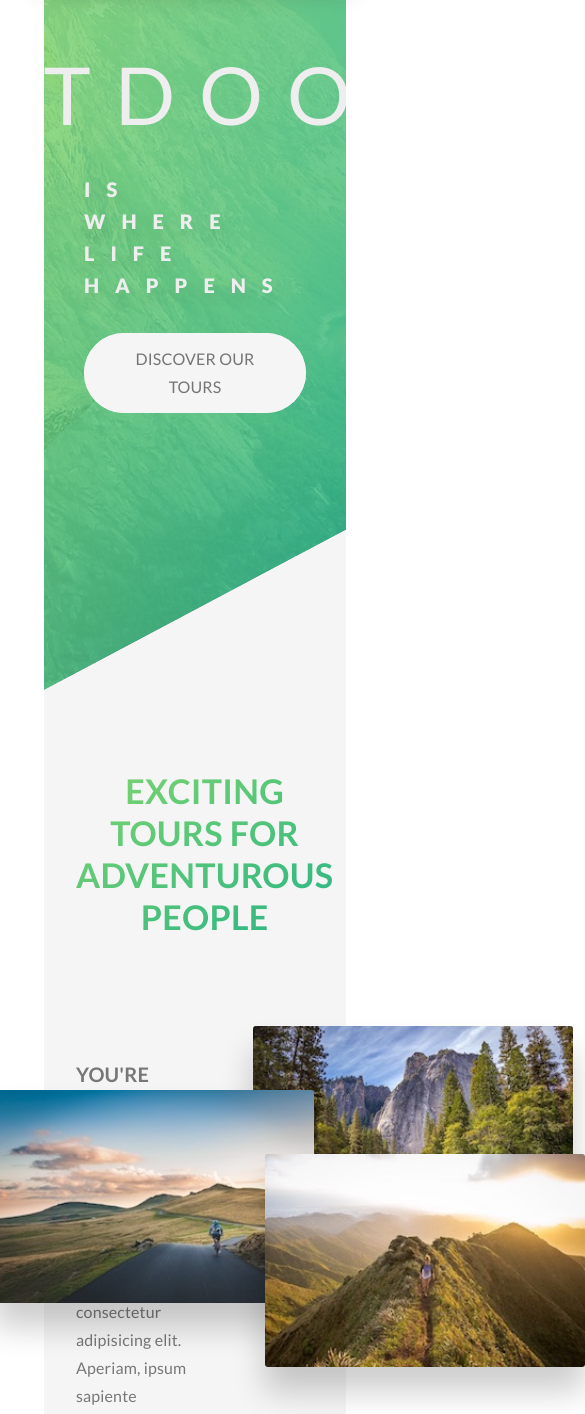
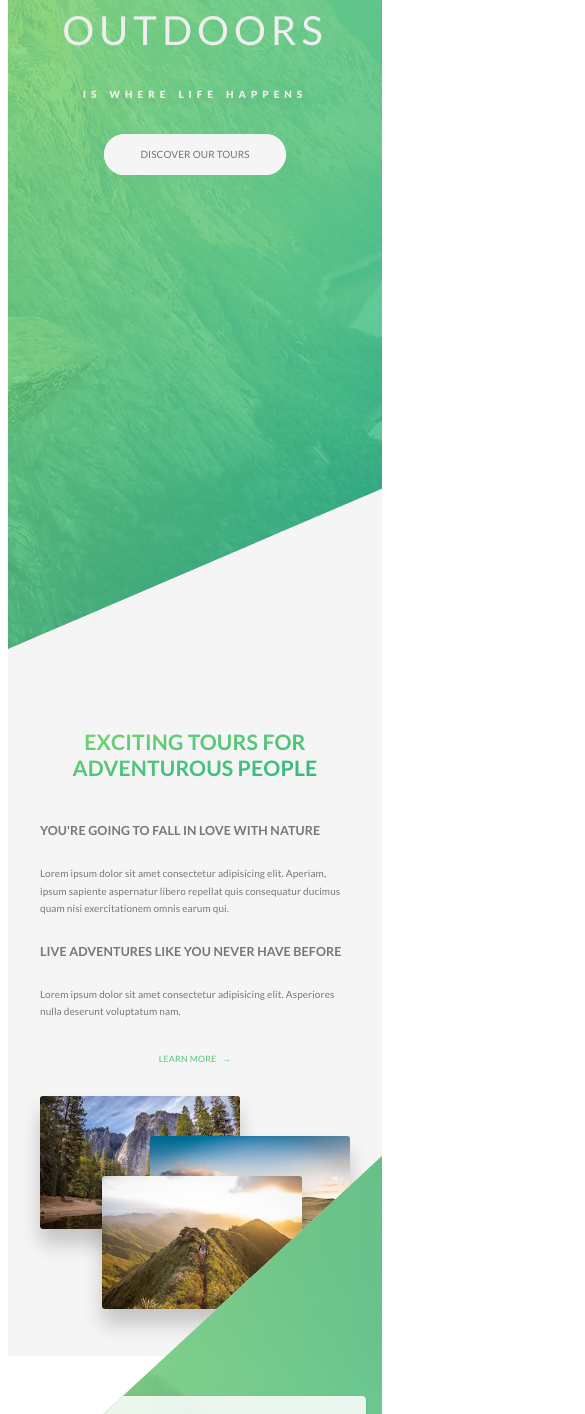
Before and after one commit to AminPainter/Natours, a Gatsby site: page / in a window 390 px wide. Shown: the part 153-1567 px from the top of the page, 585 px wide, since content can reach past the window. Built offline with nearby package versions, Linux system fonts and the light colour scheme; Gatsby itself is replaced by a stand-in of ours; no server answers.

Commit message:
little bit responsiveness added

```diff
--- a/src/components/home-page/gallery.js
+++ b/src/components/home-page/gallery.js
@@ -10,7 +10,7 @@ const Gallery = () => (
   <Section mt={-20} pt={30} pb={30}>
     <Heading>exciting tours for adventurous people</Heading>
 
-    <Grid columns={2} mt={15}>
+    <MainGrid columns={2}>
       <Stack gap={3}>
         <Typography variant='h6' textTransform='uppercase' fontWeight={600}>
           You're going to fall in love with nature
@@ -39,9 +39,17 @@ const Gallery = () => (
         <Photo src={galleryImg2} top='2rem' right='0' />
         <Photo src={galleryImg3} top='6rem' left='20%' />
       </Photos>
-    </Grid>
+    </MainGrid>
   </Section>
 );
+
+const MainGrid = styled(Grid)(({ theme }) => ({
+  marginTop: theme.spacing(15),
+
+  [theme.breakpoints.down('md')]: {
+    marginTop: theme.spacing(5),
+  },
+}));
 
 const Photos = styled('div')({
   position: 'relative',
--- a/src/components/home-page/hero.js
+++ b/src/components/home-page/hero.js
@@ -29,14 +29,25 @@ const HeadingPrimary = styled(Typography)(({ theme }) => ({
   textTransform: 'uppercase',
   color: theme.palette.grey[200],
   fontWeight: 400,
+
+  [theme.breakpoints.down('sm')]: {
+    letterSpacing: '.5rem',
+    fontSize: '4rem',
+  },
 }));
 
-const HeadingSecondary = styled(HeadingPrimary)({
+const HeadingSecondary = styled(HeadingPrimary)(({ theme }) => ({
   letterSpacing: '1rem',
   fontSize: '1.25rem',
   wordSpacing: '1rem',
   fontWeight: 800,
   textShadow: '0 .5rem 1rem rgba(0,0,0,0.15)',
-});
+
+  [theme.breakpoints.down('sm')]: {
+    wordSpacing: '.1rem',
+    letterSpacing: '.5rem',
+    fontSize: '1rem',
+  },
+}));
 
 export default Hero;
--- a/src/components/layout/index.js
+++ b/src/components/layout/index.js
@@ -1,15 +1,23 @@
 import React from 'react';
-import { Box } from '@mui/material';
+import { Box, styled } from '@mui/material';
 
 import Footer from './footer';
 import Navigation from './navigation';
 
 const Layout = ({ children }) => (
-  <Box padding={4.5}>
+  <PaddedBox>
     <Navigation />
     {children}
     <Footer />
-  </Box>
+  </PaddedBox>
 );
 
+const PaddedBox = styled(Box)(({ theme }) => ({
+  padding: theme.spacing(4.5),
+
+  [theme.breakpoints.down('md')]: {
+    padding: 0,
+  },
+}));
+
 export default Layout;
--- a/src/components/tour.js
+++ b/src/components/tour.js
@@ -35,7 +35,7 @@ const Tour = ({ gradient, tour }) => (
       <Typography mt={2} fontStyle='italic' variant='body2'>
         {tour.summary}
       </Typography>
-      <Grid columns={2} mt={3} gap={1}>
+      <Grid columns={2} mt={3} gap={1} responsive={false}>
         <TourBullet icon='MapPin' text={tour.startLocation.description} />
         <TourBullet
           icon='Calendar'
--- a/src/styles/global.css
+++ b/src/styles/global.css
@@ -6,6 +6,12 @@
 
 :root {
   box-sizing: border-box;
+}
+
+@media screen and (max-width: 800px) {
+  :root {
+    font-size: 62.5%;
+  }
 }
 
 body {
--- a/src/ui/grid.js
+++ b/src/ui/grid.js
@@ -1,14 +1,31 @@
 import React from 'react';
-import { Box } from '@mui/material';
+import { Box, styled } from '@mui/material';
 
 const Grid = ({ children, columns = 3, gap = 5.5, ...rest }) => (
-  <Box
-    display='grid'
-    gridTemplateColumns={`repeat(${columns}, 1fr)`}
-    gap={gap}
-    {...rest}>
+  <StyledGrid columns={columns} {...rest} gap={gap}>
     {children}
-  </Box>
+  </StyledGrid>
+);
+
+const StyledGrid = styled(Box)(
+  ({ theme, gap, columns, singleColumnWidth = 0, responsive = true }) => {
+    let styles = {
+      display: 'grid',
+      gridTemplateColumns: `repeat(${columns}, 1fr)`,
+      gap: theme.spacing(gap),
+    };
+
+    if (responsive) {
+      styles = Object.assign(styles, {
+        [theme.breakpoints.down('md')]: {
+          gridTemplateColumns: 'none',
+          justifyContent: 'center',
+        },
+      });
+    }
+
+    return styles;
+  }
 );
 
 export default Grid;
```
